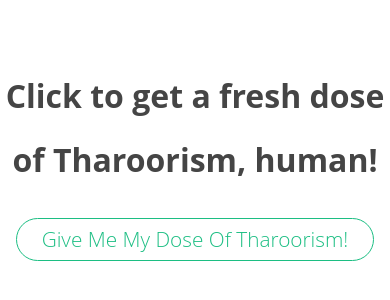
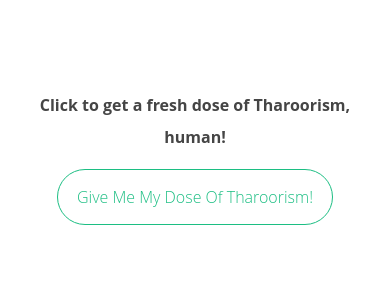
Before and after one commit to FarazPatankar/tharoorism, a React (Create React App) app: page / in a window 390 px wide. Shown: the part 268-568 px from the top of the page. Built offline with nearby package versions, Linux system fonts and the light colour scheme.

Commit message:
add media queries

```diff
--- a/src/App.css
+++ b/src/App.css
@@ -22,15 +22,12 @@ body {
 .App {
   font-family: 'Open Sans', sans-serif;
   text-align: center;
-  /*margin: 0;
-  padding: 0;
-  width: 100%;
-  height: 100%;*/
+  margin: 0 10%;
 }
 
 /*.App-header {
-  margin-top:100px;
-  text-align:center;
+  width: 80%;
+  margin: 0 10%;
 }*/
 
 h1 {
@@ -41,7 +38,7 @@ h1 {
 a.button{
   display:inline-block;
 
-  font:normal normal 300 1.3em 'Open Sans';
+  font:normal normal 300 1.5em 'Open Sans';
   text-decoration:none;
 
   color:rgba(28, 190, 131, 1);
@@ -49,7 +46,7 @@ a.button{
   border:1px solid rgba(28, 190, 131, 1);
   border-radius:100px;
 
-  padding: .3em 1.2em;
+  padding: 1em 1.2em;
   margin:5px;
 
   background-size: 200% 100%;
@@ -62,3 +59,9 @@ a.button:hover{
   background-color:rgba(28, 190, 131, 1);
   background-position: -100% 100%;
 }
+
+@media only screen and (max-width: 768px) {
+  h1, a.button {
+    font-size: 1em;
+  }
+}
```
